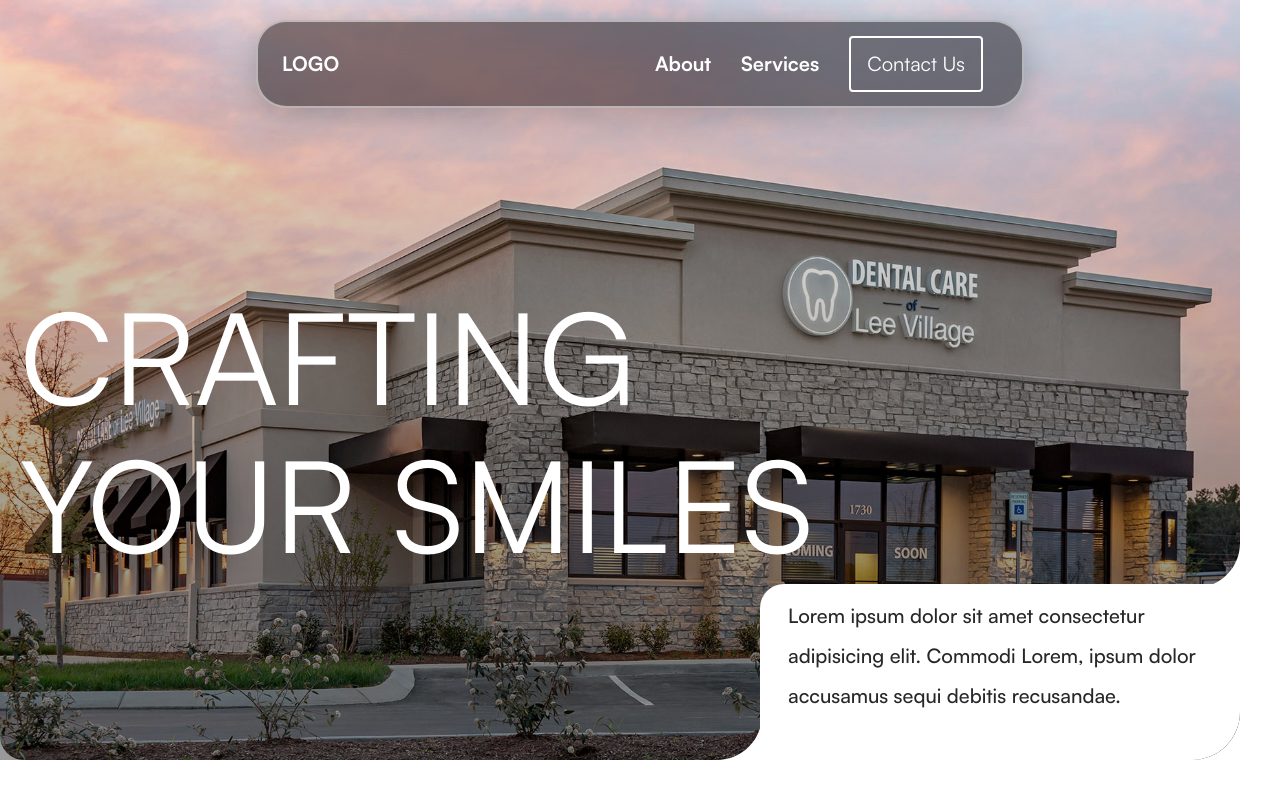
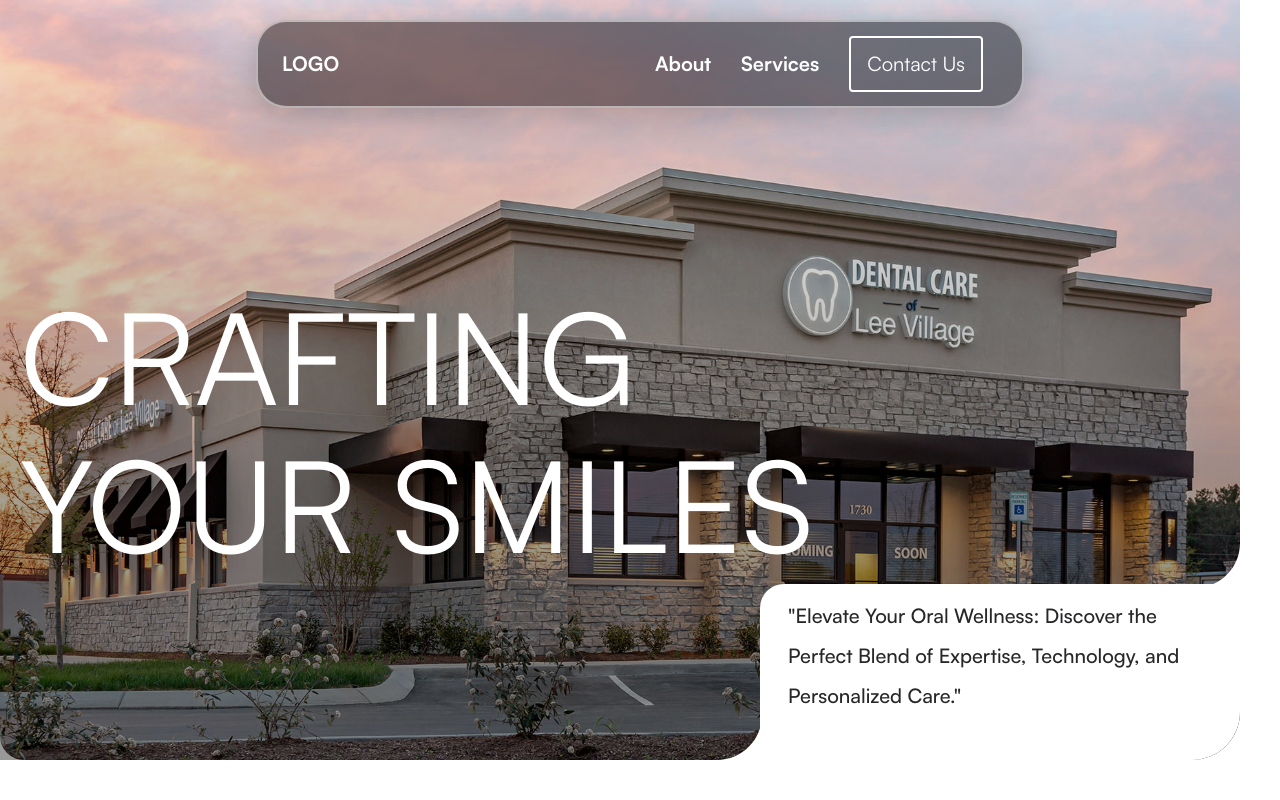
Before and after one commit to JJ-LXIX/dental-site-test, a Next.js app: page / in a window 1280 px wide. Shown: the top 800 px of the page. Built offline with nearby package versions, Linux system fonts and the light colour scheme.

Commit message:
added hero text

```diff
--- a/components/HeroSection/HeroSection2.tsx
+++ b/components/HeroSection/HeroSection2.tsx
@@ -57,8 +57,8 @@ export default function HeroSection2({ isMobile }: Props) {
           <div>
             <div className="absolute bottom-0 right-0 z-40 h-32 w-full break-words bg-white  p-2 pt-5 text-center md:h-32 md:w-[22rem] md:rounded-tl-3xl md:px-7 md:py-4 md:pt-0 md:text-left lg:h-36 lg:w-[30rem] xl:h-44">
               <h2 className="text-center text-lg font-semibold text-zinc-800 md:max-w-full md:py-3 md:text-lg  lg:text-left xl:text-xl xl:leading-10">
-                Lorem ipsum dolor sit amet consectetur adipisicing elit. Commodi
-                Lorem, ipsum dolor accusamus sequi debitis recusandae.
+                "Elevate Your Oral Wellness: Discover the Perfect Blend of
+                Expertise, Technology, and Personalized Care."
               </h2>
 
               {/* Bottom /Left SVG */}
```
